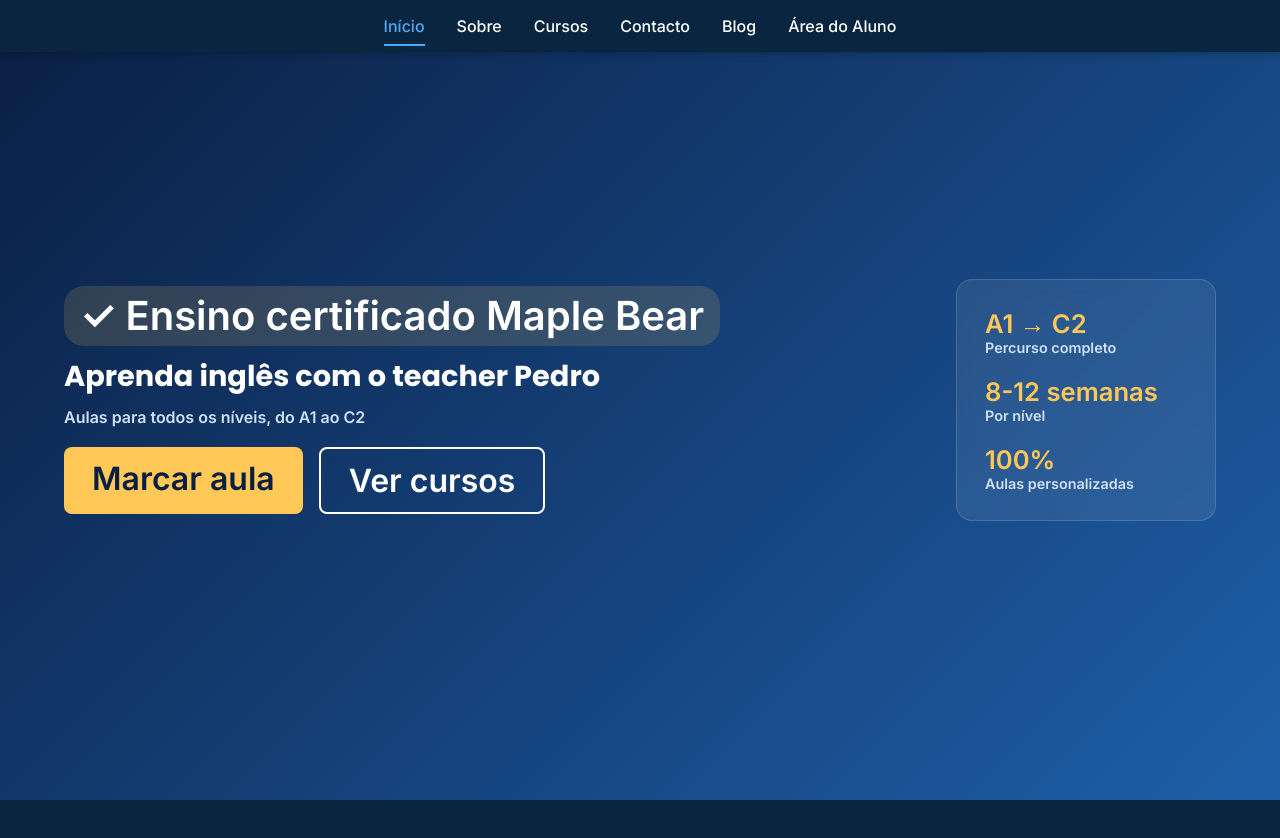
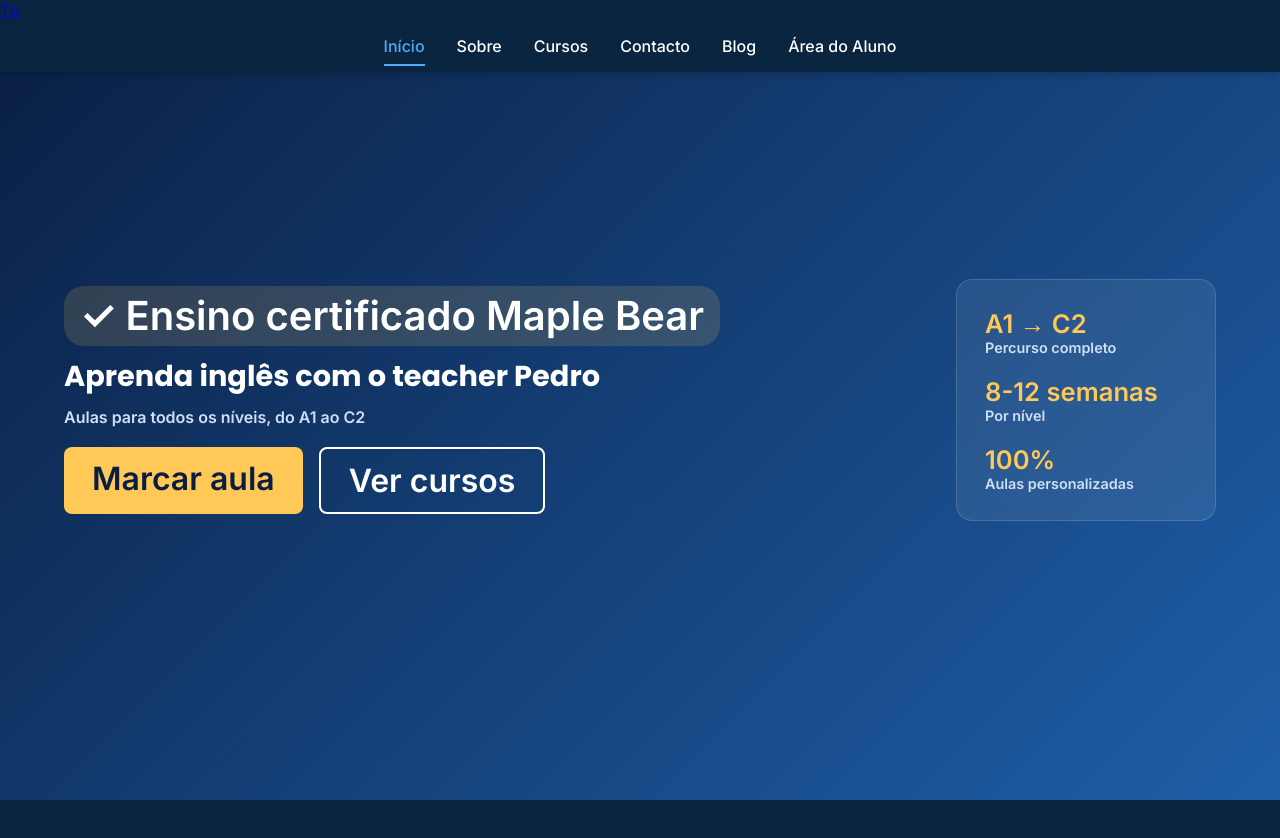
Before and after one commit to pedropedro18/teacher-pedro-react, a React (Vite) app: page / in a window 1280 px wide. Shown: the top 838 px of the page. Built offline with nearby package versions, Linux system fonts and the light colour scheme.

Commit message:
Adiciona logotipo Tp no header

```diff
--- a/src/header.jsx
+++ b/src/header.jsx
@@ -54,6 +54,10 @@ export default function Header() {
 
   return (
     <header className={`site-header ${open ? 'open' : ''}`}>
+      <Link to="/" className="logo" onClick={() => setOpen(false)}>
+        Tp
+      </Link>
+
       <nav>
         <ul>
           {LINKS.map((link) => (
```
